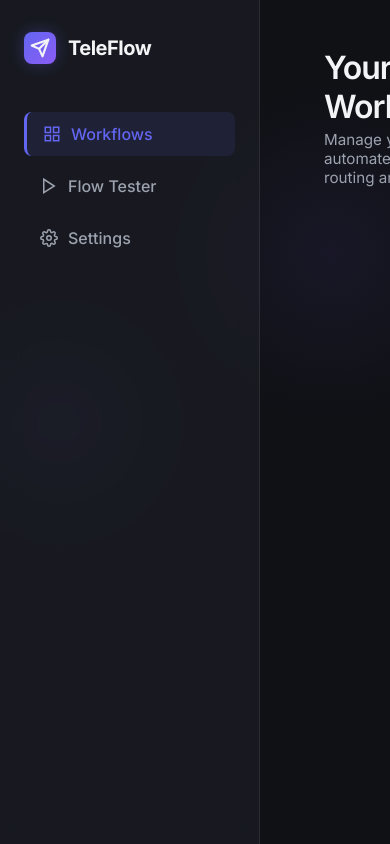
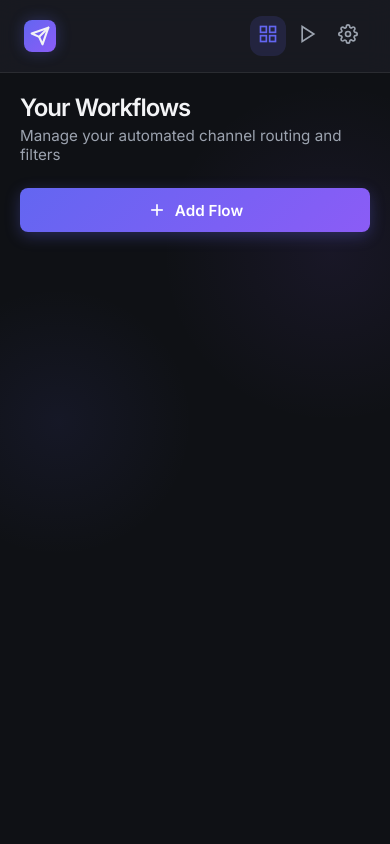
Before and after one commit to caaziio/telegram_bot, a Flask app: page / in a window 390 px wide. Run offline with Flask 3, Linux system fonts and the light colour scheme; data that the repository does not hold is empty; parts of the project's set-up code (start-up, migrations or seed data) failed here and were passed over.

Commit message:
feat: make dashboard mobile-friendly and update gitignore

```diff
--- a/static/css/globals.css
+++ b/static/css/globals.css
@@ -141,6 +141,24 @@ body {
   box-shadow: 0 6px 20px rgba(99, 102, 241, 0.4);
 }
 
+.tester-container {
+  display: flex;
+  gap: 2rem;
+  flex-wrap: wrap;
+}
+
+.form-row {
+  display: flex;
+  gap: 1rem;
+}
+
+.rule-row {
+  display: flex;
+  gap: 10px;
+  margin-bottom: 10px;
+  align-items: center;
+}
+
 .workflows-grid {
   display: grid;
   grid-template-columns: repeat(auto-fill, minmax(380px, 1fr));
@@ -265,3 +283,152 @@ body {
 .btn-icon:hover {
   color: white;
 }
+
+/* Mobile Responsiveness */
+@media (max-width: 1024px) {
+  .main-content {
+    padding: 2rem;
+  }
+}
+
+@media (max-width: 768px) {
+  body {
+    flex-direction: column;
+  }
+
+  .dashboard-container {
+    flex-direction: column;
+  }
+
+  .sidebar {
+    width: 100%;
+    height: auto;
+    padding: 1rem 1.5rem;
+    border-right: none;
+    border-bottom: 1px solid var(--border-color);
+    position: sticky;
+    top: 0;
+    z-index: 100;
+    flex-direction: row;
+    align-items: center;
+    justify-content: space-between;
+  }
+
+  .logo-container {
+    margin-bottom: 0;
+  }
+
+  .logo-text {
+    display: none; /* Hide text on very small screens to save space */
+  }
+
+  @media (min-width: 480px) {
+    .logo-text {
+      display: block;
+    }
+  }
+
+  .sidebar nav {
+    display: flex;
+    gap: 0.25rem;
+    flex: 1;
+    justify-content: flex-end;
+  }
+
+  .nav-link {
+    margin-bottom: 0;
+    padding: 0.5rem;
+    font-size: 0; /* Hide text by default on mobile */
+    flex-direction: column;
+    gap: 4px;
+    border-radius: 12px;
+  }
+
+  @media (min-width: 480px) {
+    .nav-link {
+      font-size: 0.75rem;
+      padding: 0.6rem;
+    }
+  }
+
+  .nav-link svg {
+    width: 20px;
+    height: 20px;
+  }
+
+  .nav-link.active {
+    border-left: none;
+    border-bottom: none;
+    background: rgba(99, 102, 241, 0.15);
+    color: var(--accent-color);
+  }
+
+  .main-content {
+    padding: 1.25rem;
+  }
+
+  .header {
+    flex-direction: column;
+    align-items: stretch;
+    gap: 1.5rem;
+    margin-bottom: 2rem;
+  }
+
+  .header-title h1 {
+    font-size: 1.5rem;
+  }
+
+  .btn-primary {
+    width: 100%;
+    justify-content: center;
+  }
+
+  .workflows-grid {
+    grid-template-columns: 1fr;
+  }
+
+  .modal-overlay {
+    align-items: flex-end; /* Slide up from bottom on mobile */
+  }
+
+  .modal-content {
+    padding: 1.5rem;
+    margin: 0;
+    width: 100%;
+    max-width: 100%;
+    border-radius: 24px 24px 0 0;
+    max-height: 95vh;
+  }
+
+  /* Form layouts in modal */
+  .form-row {
+    flex-direction: column;
+    gap: 0;
+  }
+
+  .tester-container {
+    flex-direction: column;
+  }
+
+  .rule-row {
+    flex-wrap: wrap;
+    background: rgba(255,255,255,0.02);
+    padding: 0.75rem;
+    border-radius: 8px;
+  }
+}
+
+@media (max-width: 480px) {
+  .nav-link {
+    padding: 0.5rem;
+  }
+
+  .workflow-flow {
+    flex-direction: column;
+    gap: 1rem;
+  }
+
+  .flow-arrow {
+    transform: rotate(90deg);
+  }
+}
--- a/static/js/app.js
+++ b/static/js/app.js
@@ -108,10 +108,7 @@ function renderRules() {
     container.innerHTML = '';
     currentRules.forEach((rule, index) => {
         const div = document.createElement('div');
-        div.style.display = 'flex';
-        div.style.gap = '10px';
-        div.style.marginBottom = '10px';
-        div.style.alignItems = 'center';
+        div.className = 'rule-row';
 
         let content = `<span class="status-badge" style="background: var(--accent-color); color: white">${rule.rule_type.toUpperCase()}</span>`;
 
--- a/templates/index.html
+++ b/templates/index.html
@@ -165,7 +165,7 @@
                     </div>
                 </div>
 
-                <div style="display: flex; gap: 2rem; flex-wrap: wrap;">
+                <div class="tester-container">
                     <div style="flex: 1; min-width: 300px;">
                         <div class="workflow-card">
                             <h3 style="margin-bottom: 1rem; font-size: 1rem; font-weight: 600;">1. Setup Simulation</h3>
@@ -282,7 +282,7 @@
                         <input class="form-input" id="flow-name" placeholder="e.g. VIP Signals Forwarder" />
                     </div>
 
-                    <div style="display: flex; gap: 1rem;">
+                    <div class="form-row">
                         <div class="form-group" style="flex: 1; position: relative;">
                             <label>Source Channel</label>
                             <input type="text" class="form-input" id="flow-source" placeholder="Search channel name..." oninput="handleChannelSearch('source')" onfocus="handleChannelSearch('source')" autocomplete="off" />
@@ -294,7 +294,7 @@
                         </div>
                     </div>
 
-                    <div style="display: flex; gap: 1rem;">
+                    <div class="form-row">
                         <div class="form-group" style="flex: 1; position: relative;">
                             <label>Target Channel</label>
                             <input type="text" class="form-input" id="flow-target" placeholder="Search channel name..." oninput="handleChannelSearch('target')" onfocus="handleChannelSearch('target')" autocomplete="off" />
```
Also changed, not shown: 3 other files.
